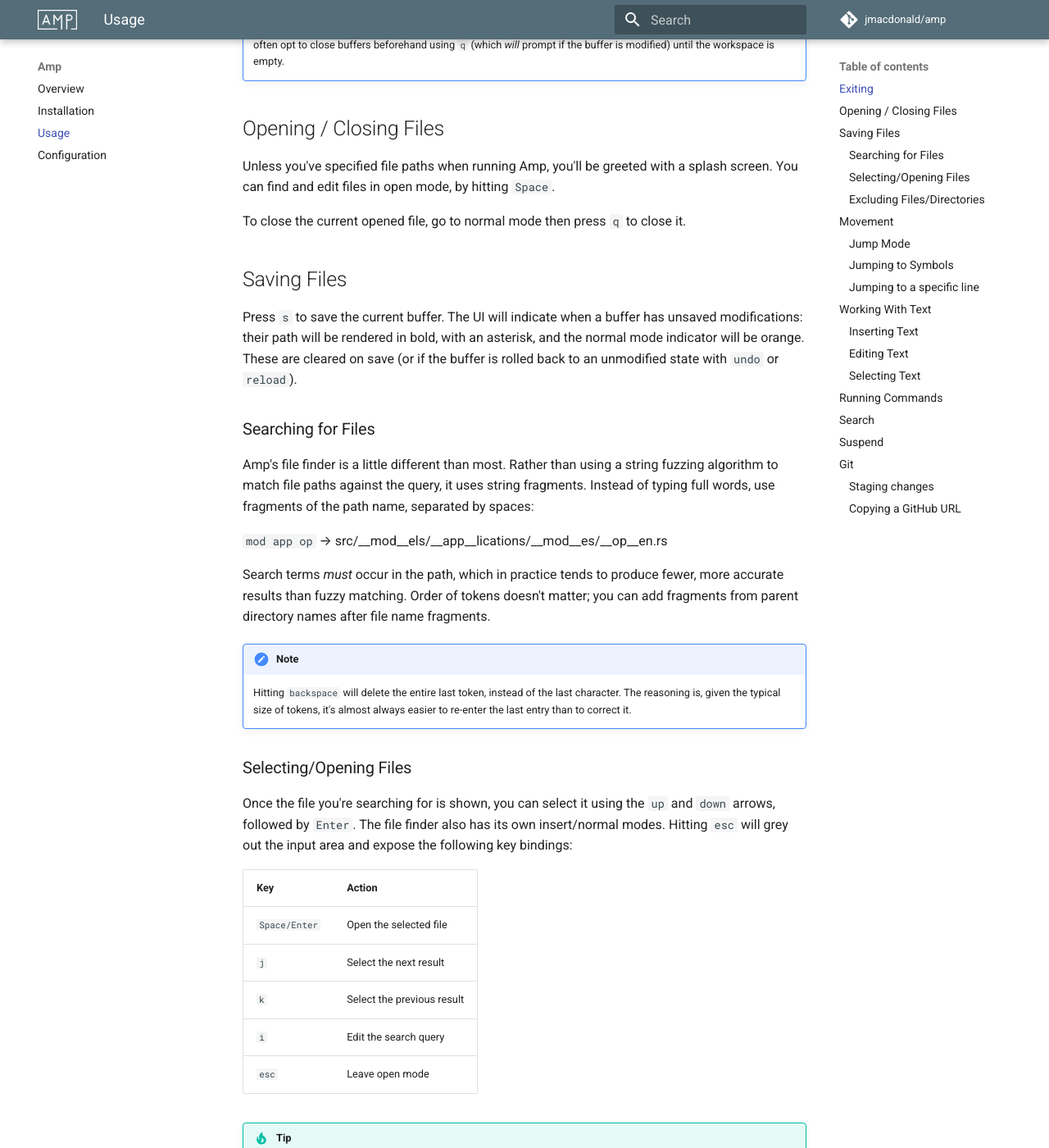
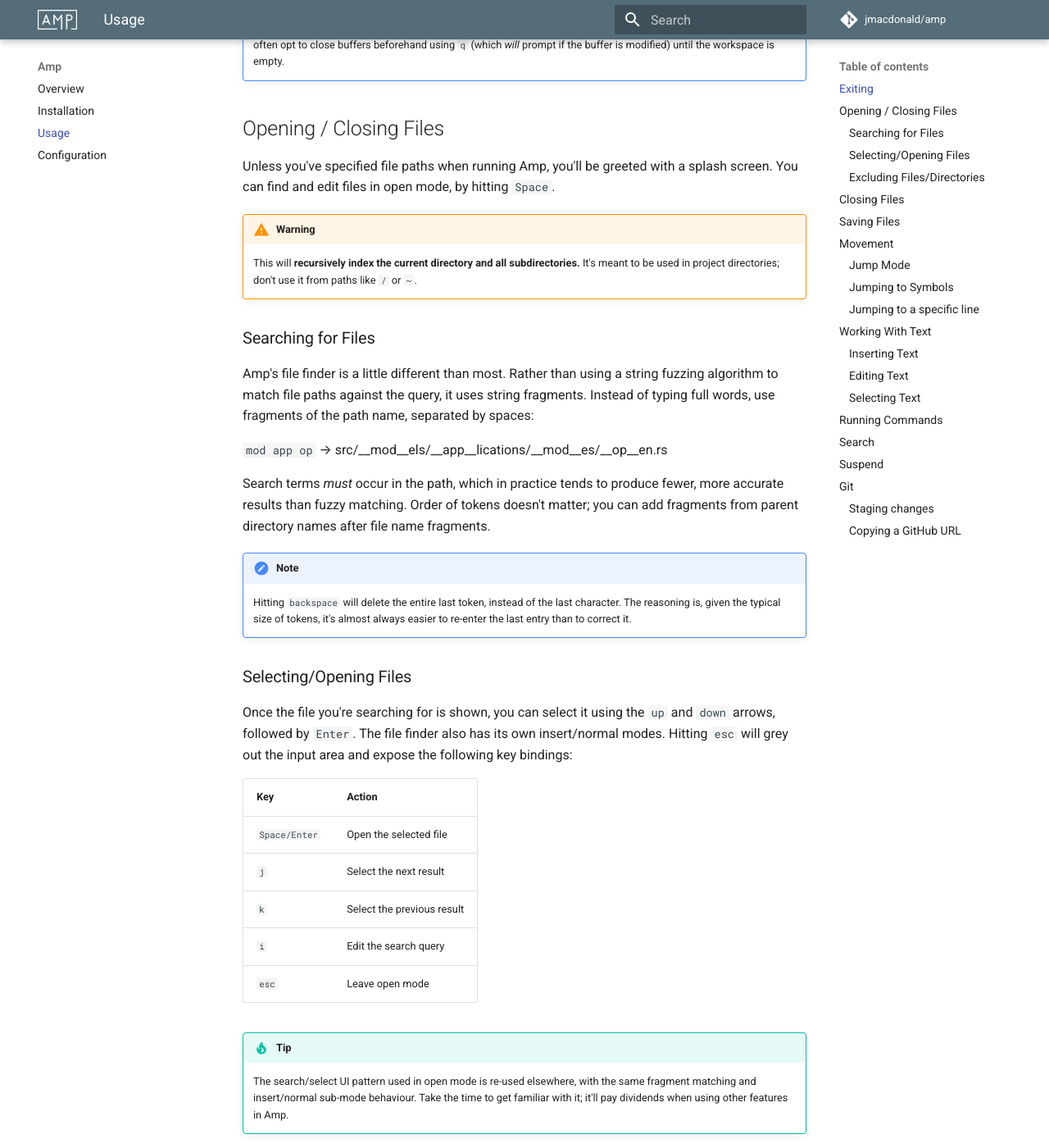
Before and after one commit to jmacdonald/amp, an MkDocs documentation site: the page built from documentation/pages/usage.md, in a window 1280 px wide and 1400 px high, scrolled down 538 px. Shown: the whole window at 82% size. Built offline with MkDocs 1.6.1 and Material for MkDocs 9.7.7, drawn with Linux system fonts in a browser that asks for light colours; comment, search, counter and statistics services are not loaded; old or Windows-style settings are respelled for this version of MkDocs; some of the changed text lies outside the part shown.

Commit message:
Add a warning about open mode in large directories
Closes #59.

```diff
--- a/documentation/pages/usage.md
+++ b/documentation/pages/usage.md
@@ -21,14 +21,9 @@ Before launching Amp, it's always a good idea to know how to quit. Type `Q (Shif
 
 Unless you've specified file paths when running Amp, you'll be greeted with a splash screen. You can find and edit files in open mode, by hitting `Space`.
 
-To close the current opened file, go to normal mode then press `q` to close it.
-
-## Saving Files
-
-Press `s` to save the current buffer. The UI will indicate when a buffer has
-unsaved modifications: their path will be rendered in bold, with an asterisk,
-and the normal mode indicator will be orange. These are cleared on save (or if
-the buffer is rolled back to an unmodified state with `undo` or `reload`).
+!!! warning
+    This will **recursively index the current directory and all subdirectories.**
+    It's meant to be used in project directories; don't use it from paths like `/` or `~`.
 
 ### Searching for Files
 
@@ -59,6 +54,17 @@ Key           | Action
 ### Excluding Files/Directories
 
 By default, Amp's open mode doesn't index `.git` directories. If you'd like to change that behaviour, [you can redefine the exclusion patterns](configuration.md#excluding-filesdirectories) in the application preferences.
+
+## Closing Files
+
+From normal mode press `q` to close the current buffer.
+
+## Saving Files
+
+Press `s` to save the current buffer. The UI will indicate when a buffer has
+unsaved modifications: their path will be rendered in bold, with an asterisk,
+and the normal mode indicator will be orange. These are cleared on save (or if
+the buffer is rolled back to an unmodified state with `undo` or `reload`).
 
 ## Movement
 
```
